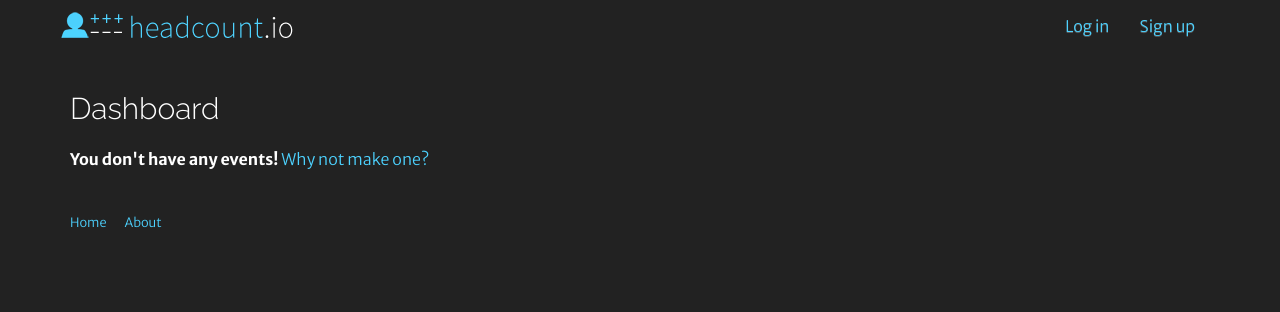
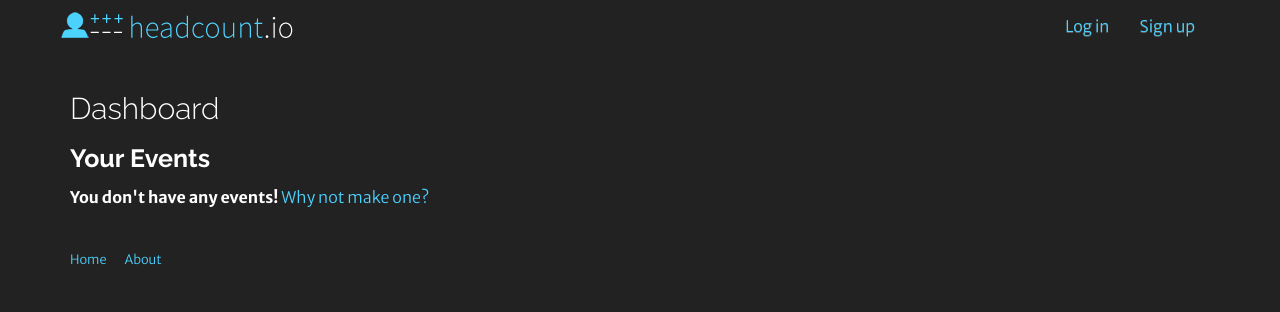
Before and after one commit to lincolnloop/blinken-bloop, a Django app: template headcount/events/templates/events/dashboard.html in a window 1280 px wide. Shown: the top 312 px of the page. Run offline with Django 3.2, Linux system fonts and the light colour scheme; the template is opened without the code that fills it, so the values that code supplies are empty; style sheets or scripts are compiled from the project's sources; some libraries are stand-ins or nearby versions.

Commit message:
Your Events always appears on dash

```diff
--- a/headcount/events/templates/events/dashboard.html
+++ b/headcount/events/templates/events/dashboard.html
@@ -3,8 +3,8 @@
 {% block content %}
     <h2>Dashboard</h2>
 
+    <h3>Your Events</h3>
     {% if events %}
-        <h3>Your Events</h3>
         {% for event in events %}
             <article class="col-md-12 col-xs-12">
                 <div class="panel panel-default">
```
